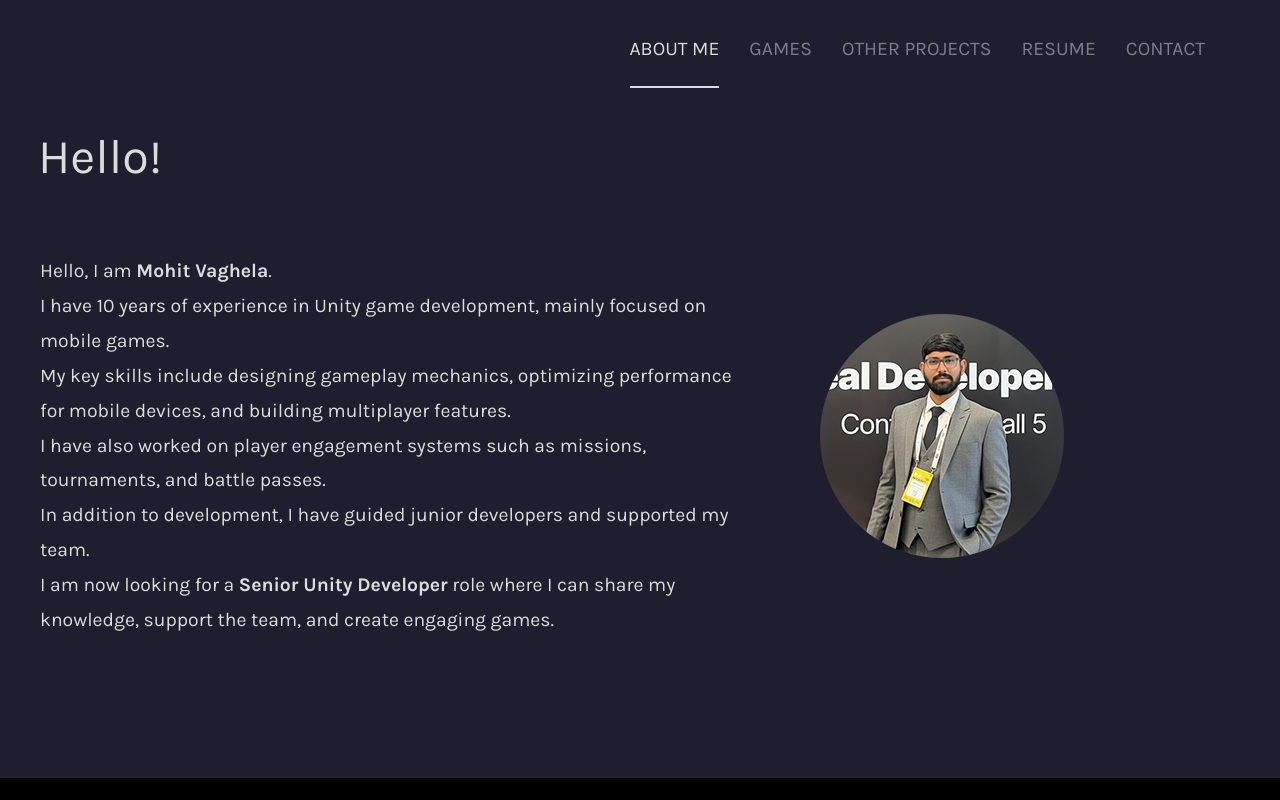
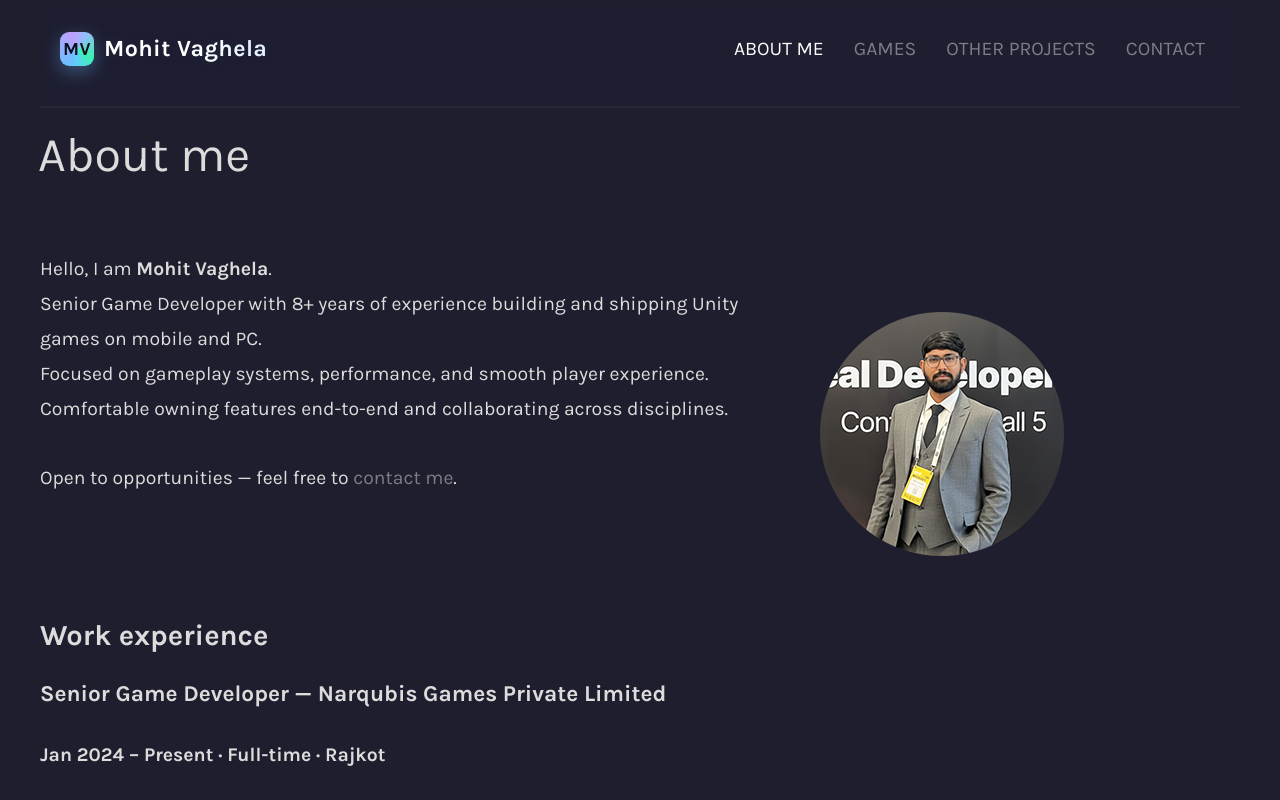
Before and after one commit to vaghelamohit/vaghelamohit.github.io, a Vue app: page / in a window 1280 px wide. Shown: the top 800 px of the page. Built offline with nearby package versions, Linux system fonts and the light colour scheme; no server answers.

Commit message:
About me Changes

```diff
--- a/src/components/Header.vue
+++ b/src/components/Header.vue
@@ -1,10 +1,14 @@
 <template>
   <div class="header">
     <div class="nav-bar">
+      <router-link class="brand" to="/">
+        <span class="brand-mark" aria-hidden="true">MV</span>
+        <span class="brand-text">Mohit Vaghela</span>
+      </router-link>
       <router-link to="/">About me</router-link>
       <router-link to="/game-projects">Games</router-link>
       <router-link to="/other-projects">Other Projects</router-link>
-      <router-link to="/resume">Resume</router-link>
+
       <router-link to="/contact">Contact</router-link>
     </div>
   </div>
@@ -25,12 +29,17 @@ export default defineComponent({
 
 .header {
   width: 100%;
+  position: sticky;
+  top: 0;
+  z-index: 9;
+  backdrop-filter: saturate(120%) blur(4px);
 }
 
 .nav-bar {
   text-align: right;
   padding: 20px;
   line-height: 3em;
+  box-shadow: 0 2px 0 rgba(255,255,255,0.04);
 }
 
 a {
@@ -40,11 +49,51 @@ a {
   padding-bottom: 8px;
   white-space: nowrap;
   display: inline-block;
+  text-decoration: none;
 }
 
+.brand {
+  float: left;
+  display: inline-flex;
+  align-items: center;
+  gap: 10px;
+  text-transform: none;
+  letter-spacing: 0.4px;
+  margin-left: 0;
+  margin-right: 20px;
+  padding-bottom: 0;
+}
+
+.brand-mark {
+  width: 34px;
+  height: 34px;
+  border-radius: 9px;
+  background: conic-gradient(from 210deg, #60a5fa, #a78bfa, #34d399 75%, #60a5fa);
+  box-shadow: 0 6px 18px rgba(96,165,250,0.35);
+  display: inline-flex;
+  align-items: center;
+  justify-content: center;
+  font-weight: 700;
+  font-size: 0.95em;
+  color: #0b0e12;
+}
+
+.brand-text {
+  font-weight: 800;
+  font-size: 1.2em;
+  background: linear-gradient(90deg, #ffffff, #c7d2fe);
+  -webkit-background-clip: text;
+  background-clip: text;
+  color: transparent;
+  text-shadow: 0 0 18px rgba(99,102,241,0.12);
+  transition: filter 0.2s ease;
+}
+
+.brand:hover .brand-text { filter: brightness(1.1); }
+
 .router-link-exact-active {
-  border: 0px solid @textColor;
-  border-bottom-width: 2px;
+  border: 0;
+  filter: brightness(1.15);
 }
 
 @media only screen and (max-width: 620px){
--- a/src/views/About.vue
+++ b/src/views/About.vue
@@ -1,17 +1,16 @@
 <template>
   <div style="margin-bottom: 80px;">
-    <h1>Hello!</h1>
+    <h1>About me</h1>
 
     <div class="paragraph">
-  <div>
-    Hello, I am <strong>Mohit Vaghela</strong>.<br/>
-    I have 10 years of experience in Unity game development, mainly focused on mobile games.<br/>
-    My key skills include designing gameplay mechanics, optimizing performance for mobile devices, and building multiplayer features.<br/>
-    I have also worked on player engagement systems such as missions, tournaments, and battle passes.<br/>
-    In addition to development, I have guided junior developers and supported my team.<br/>
-    I am now looking for a <strong>Senior Unity Developer</strong> role where I can share my knowledge,  support the team, and create engaging games.
-  </div>
-</div>
+      <div>
+        Hello, I am <strong>Mohit Vaghela</strong>.
+        <br/>Senior Game Developer with 8+ years of experience building and shipping Unity games on mobile and PC.
+        <br/>Focused on gameplay systems, performance, and smooth player experience. Comfortable owning features end-to-end and collaborating across disciplines.
+        <br/>
+        <br/>Open to opportunities — feel free to <router-link to="/contact">contact me</router-link>.
+      </div>
+    </div>
 
     <div class="photo">
       <img :src="`img/avatar.png`" alt="Avatar of Mohit" />
@@ -19,8 +18,85 @@
 
     <div style="clear:both"></div>
 
+    <div class="full-content">
+      <h2>Work experience</h2>
+
+      <h3>Senior Game Developer — Narqubis Games Private Limited</h3>
+      <h4>Jan 2024 – Present · Full-time · Rajkot</h4>
+      <div>Leading gameplay features and shipping updates for live titles. Owning end-to-end delivery from prototyping to release with a focus on polish, performance, and player experience.</div>
+
+      <div class="tech-stack">Unity (C#), Mobile/PC, Gameplay systems, UI/UX, Optimization</div>
+
+      <h3>Senior Game Developer — Freebird App Studio LLP</h3>
+      <h4>Jan 2016 – Dec 2023 · Full-time</h4>
+      <div>Developed and maintained multiple commercial games over 8 years. Built core loops, tools, and live-ops flows; collaborated across design, art, and QA to deliver reliable releases.</div>
+
+      <div class="tech-stack">Unity (C#), Addressables, Analytics, Store integrations, Live-ops</div>
+
+      <h2>Skills</h2>
+
+      <div class="skill-set">
+        <h3>Core</h3>
+        <SkillRate name="Unity / C#" :rate="5" />
+        <SkillRate name="Gameplay Programming" :rate="5" />
+        <SkillRate name="AI & State Machines" :rate="4" />
+        <SkillRate name="UI / UX Implementation" :rate="4" />
+      </div>
+
+      <div class="skill-set">
+        <h3>Tech & Performance</h3>
+        <SkillRate name="Profiling & Optimization" :rate="5" />
+        <SkillRate name="Rendering / URP" :rate="4" />
+        <SkillRate name="Asset Management / Addressables" :rate="5" />
+        <SkillRate name="Analytics / Live Ops" :rate="4" />
+      </div>
+      <div style="clear:both" />
+
+      <h2>Education</h2>
+
+      <h3>Department of Computer Science, Rajkot — MSc IT & CA, Computer Software</h3>
+      <h4>2014 – 2016</h4>
+      <div>Advanced coursework covering software engineering, systems design, and application development.</div>
+
+      <h3>Kamani Science & Prataprai Arts College — PGDCA, Computer Programming</h3>
+      <h4>2013 – 2014</h4>
+      <div>Postgraduate diploma focusing on programming fundamentals and practical application development.</div>
+
+      <h3>k.k.parekh commerce college — B.Com., Computer Science</h3>
+      <h4>2011 – 2013</h4>
+      <div>Foundations in computer science alongside commerce curriculum; activities and societies: debate team.</div>
+
+      <h2>Languages</h2>
+
+      <h3>English</h3>
+      <div>Professional working proficiency</div>
+
+      <h3>Hindi</h3>
+      <div>Professional working proficiency</div>
+
+      <h3>Gujarati</h3>
+      <div>Mother tongue</div>
+
+      <div class="divider"></div>
+
+      <div class="cta-row">
+        <router-link class="btn-primary" to="/contact">Contact</router-link>
+        <a class="btn-secondary" href="https://www.linkedin.com/in/mohit-vaghela-a63b2b59" target="_blank" rel="noopener">LinkedIn</a>
+      </div>
+    </div>
+
   </div>
 </template>
+
+<script lang="ts">
+import { defineComponent } from "vue";
+import SkillRate from "@/components/SkillRate.vue";
+
+export default defineComponent({
+  name: "About",
+  components: { SkillRate }
+});
+</script>
 
 <style scoped>
 .paragraph {
@@ -45,4 +121,10 @@
   }
 }
 
+.full-content h2 { margin-top: 40px; }
+.divider { height: 1px; background: rgba(255,255,255,0.08); margin: 32px 0; }
+.cta-row { display: flex; gap: 12px; }
+.btn-primary { padding: 10px 16px; border-radius: 10px; background: #3b82f6; color: #fff; text-decoration: none; }
+.btn-secondary { padding: 10px 16px; border-radius: 10px; background: rgba(255,255,255,0.08); color: #fff; text-decoration: none; }
+
 </style>
```
